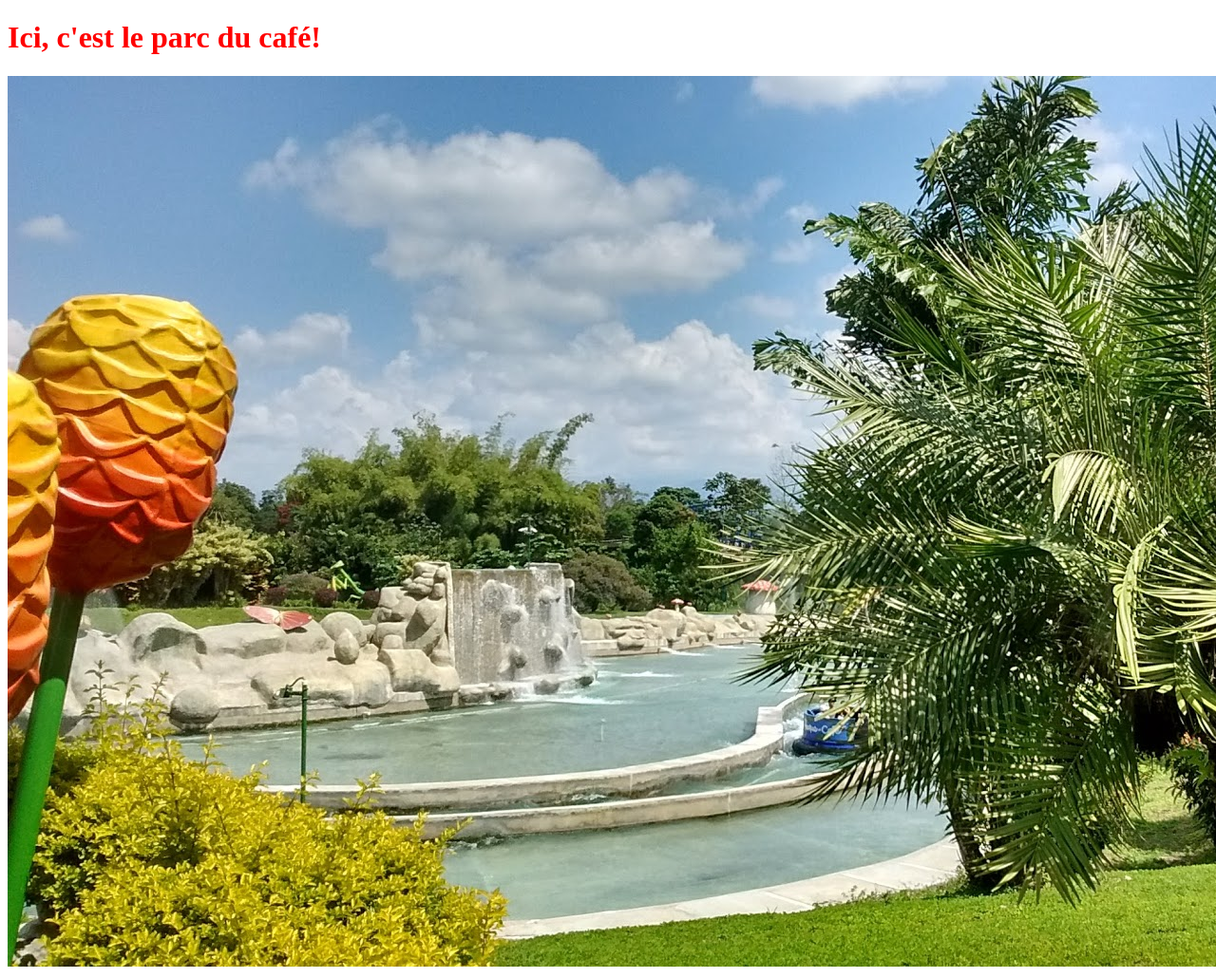
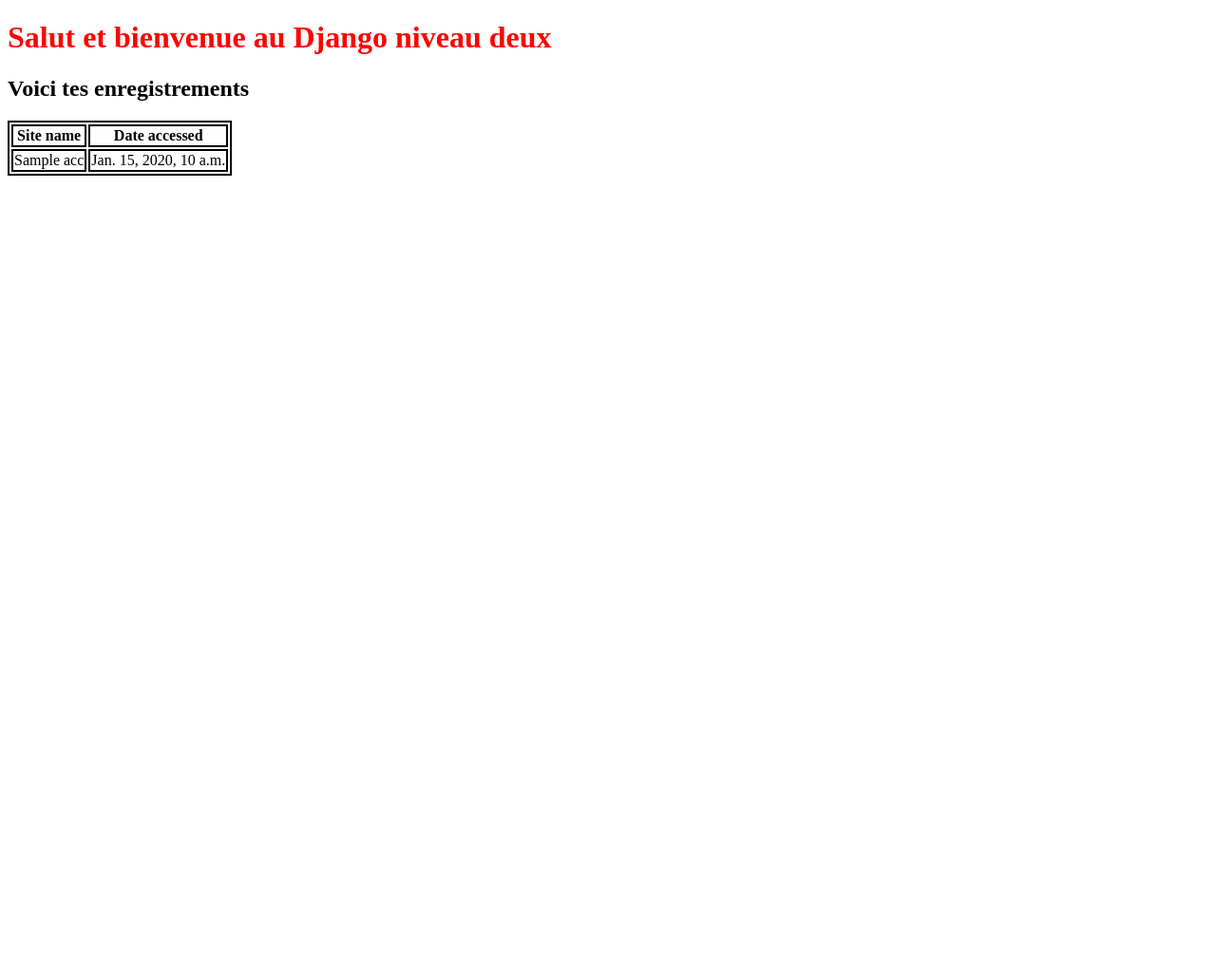
Before and after one commit to foxtreme/djangoTutorial, a Django app: template templates/first_app/index.html in a window 1280 px wide; the page is wider, and only the part inside the window is pictured. Shown: that part at 95% size. After the commit the page ends 185 px from the top of that part, so only its background shows below. Run offline with Django 3.2, Linux system fonts and the light colour scheme; the template is opened without the code that fills it: most values are stand-ins (such as "Sample title", 1, 10 or a date in 2020).

Commit message:
added models to templates

```diff
--- a/first_app/views.py
+++ b/first_app/views.py
@@ -1,6 +1,8 @@
 from django.shortcuts import render
+from first_app.models import Topic, Webpage, AccessRecord
 # Create your views here.
 
 def index(request):
-    my_dict = {'insert_me': 'Bonjour, Je viens de views.py!'}
-    return render(request, 'first_app/index.html', context=my_dict)
+    webpages_list = AccessRecord.objects.order_by('date')
+    date_dict = {'access_records':webpages_list}
+    return render(request, 'first_app/index.html', context=date_dict)
--- a/static/css/mystyle.css
+++ b/static/css/mystyle.css
@@ -1,3 +1,6 @@
 h1{
   color: red;
 }
+table, th, td{
+  border: 2px solid black;
+}
--- a/templates/first_app/index.html
+++ b/templates/first_app/index.html
@@ -4,10 +4,28 @@
     <head>
         <meta charset="utf-8">
         <link rel="stylesheet" href="{% static "css/mystyle.css" %}"/>
-        <title>Premiere App</title>
+        <title>Django deuxieme niveau</title>
     </head>
     <body>
-        <h1>Ici, c'est le parc du café!</h1>
-        <img src="{%  static "images/park.jpg" %}" alt="Hmm ce n'est funcionne pas =(">
+        <h1>Salut et bienvenue au Django niveau deux</h1>
+        <h2>Voici tes enregistrements</h2>
+        <div class="djangoTwo">
+            {% if access_records %}
+            <table>
+                <thead>
+                    <th>Site name</th>
+                    <th>Date accessed</th>
+                </thead>
+                {% for acc in access_records %}
+                <tr>
+                    <td>{{ acc.name }}</td>
+                    <td>{{ acc.date }}</td>
+                </tr>
+                {% endfor %}
+            </table>
+            {% else %}
+            <p>Il n'y a pas des enregistrements</p>
+            {% endif %}
+        </div>
     </body>
 </html>
```
